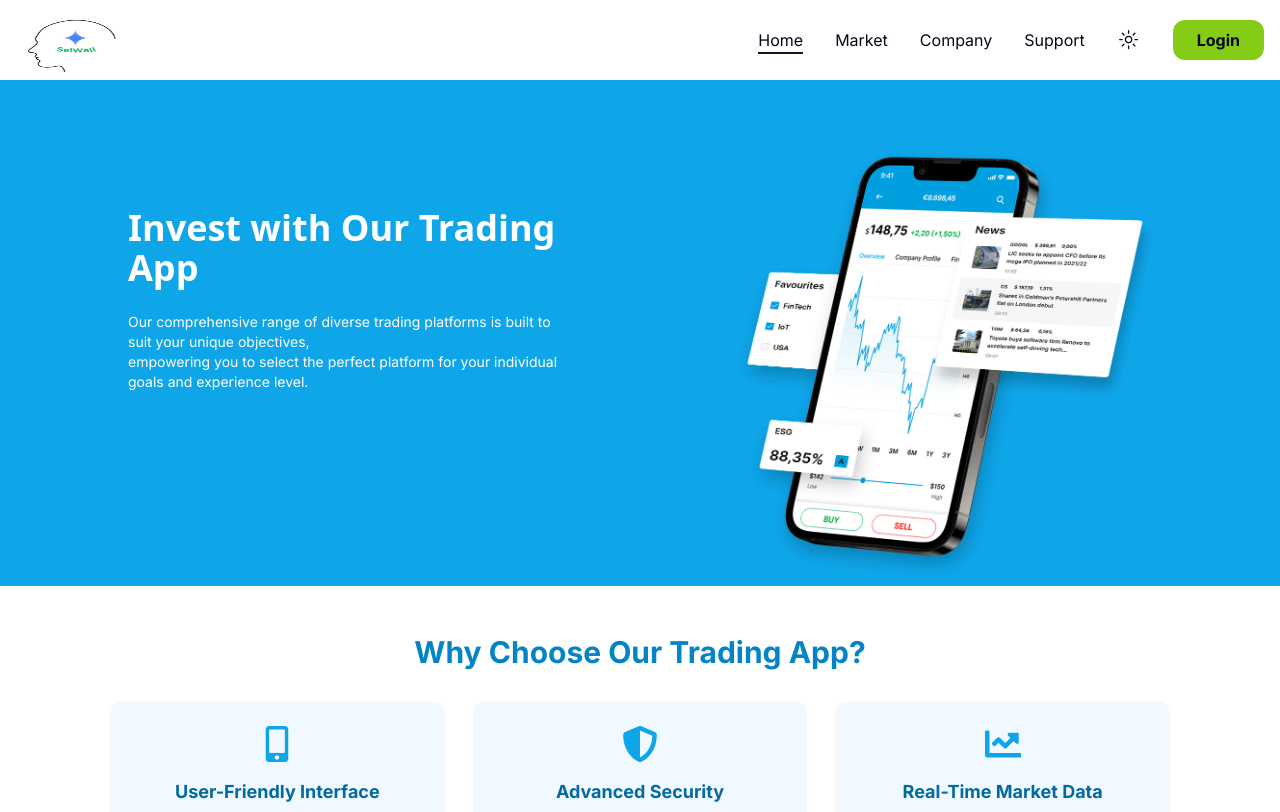
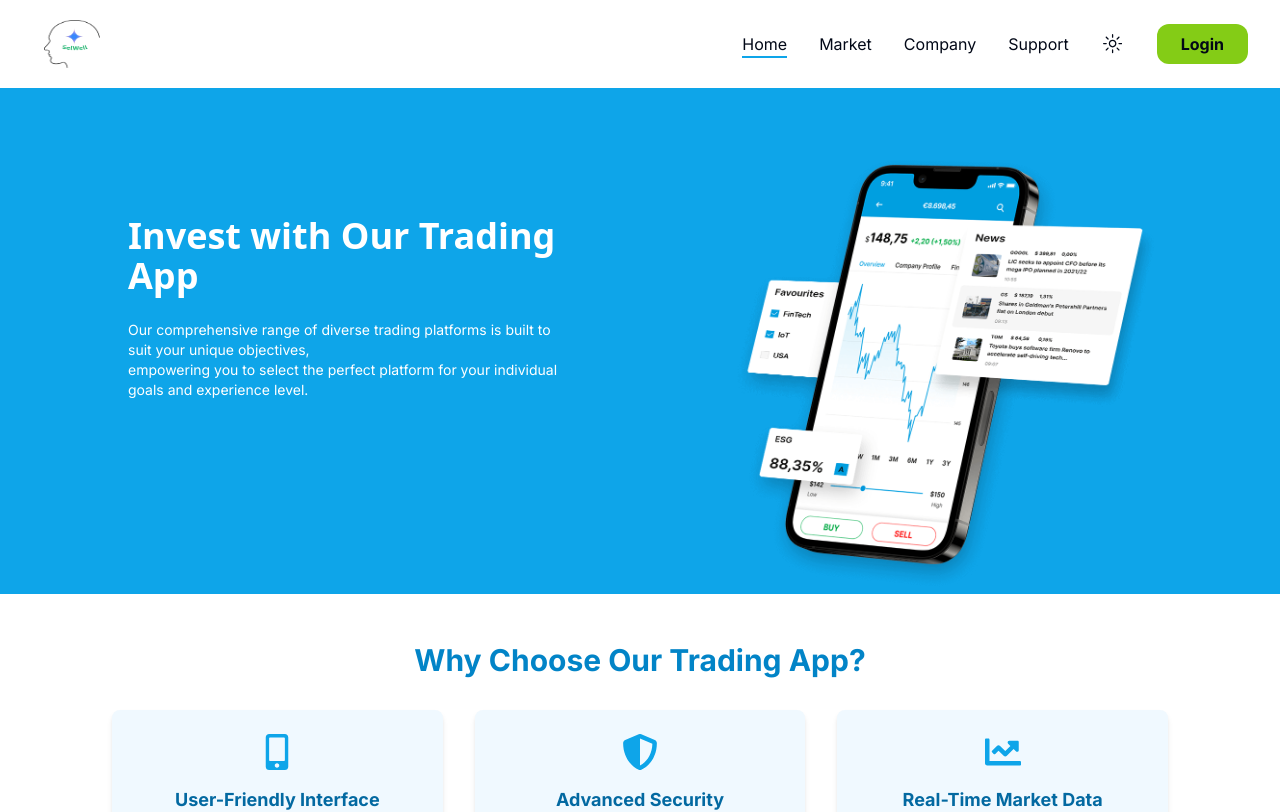
Before and after one commit to TheSoftNode/selwel, a Next.js app in the folder Frontend/: page / in a window 1280 px wide. Shown: the top 812 px of the page. Built offline with nearby package versions, Linux system fonts and the light colour scheme.

Commit message:
styled the header more

```diff
--- a/Frontend/components/Header/Header.tsx
+++ b/Frontend/components/Header/Header.tsx
@@ -37,8 +37,8 @@ const Header = (props: Props) =>
   return (
     <header
       className={`${header
-        ? "bg-white shadow-lg dark:bg-accent"
-        : "dark:bg-transparent bg-white"
+        ? "bg-white shadow-lg dark:bg-accent py-1 px-4"
+        : "dark:bg-transparent bg-white py-2 px-4"
         } sticky top-0 z-30 bg-white transition-all ${pathname === "/" && ""}`}
     >
       <div className="mx-auto">
@@ -48,14 +48,14 @@ const Header = (props: Props) =>
             width={144}
             height={100}
             alt="selwel"
-            className="w-36 h-20 pt-5 p-2 px-7"
+            className="w-28 h-16 pt-2 p-2 px-7"
           />
           <div className="flex p-4">
             {/* nav */}
             <Nav
               containerStyles="hidden md:flex gap-x-8 bg-white items-center"
               linkStyles="relative hover:text-primary transition-all"
-              underlineStyles="absolute left-0 top-full bg-primary h-[2px] w-full"
+              underlineStyles="absolute left-0 top-full bg-sky-500 h-[2px] w-full"
             />
             <ThemeToggler />
 
```
Also changed, not shown: 1 other file (tests, documents, lock files or other folders).
